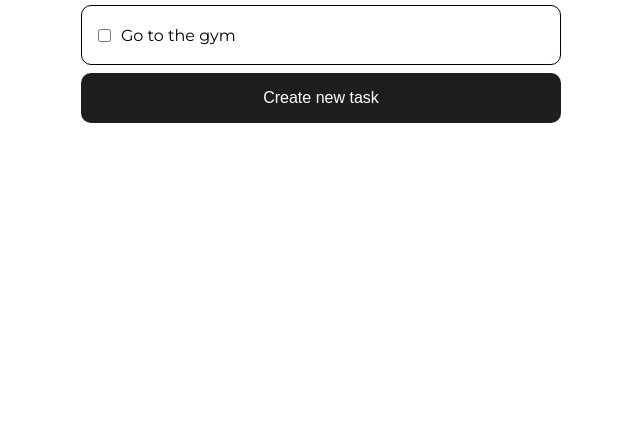
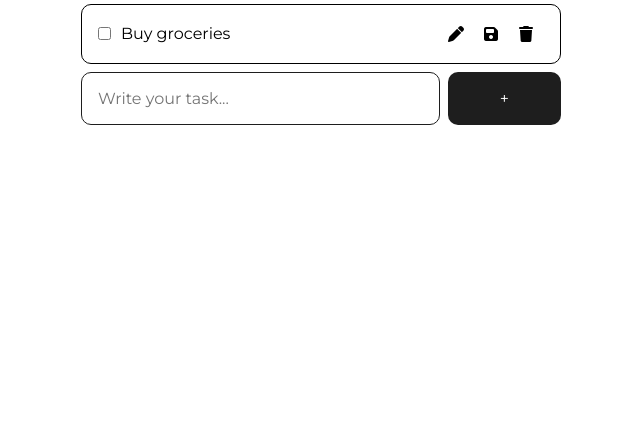
Before and after one commit to DEV-Thiago-Vieira/micro-projects, a plain HTML site: page March/Day 14/index.html in a window 1280 px wide. Shown: the part 365-800 px from the top of the page, without its empty margins (319-959 px from the left). Drawn offline with Linux system fonts and the light colour scheme.

Commit message:
action items added

```diff
--- a/March/Day 14/index.html
+++ b/March/Day 14/index.html
@@ -11,12 +11,37 @@
       <h1>To Do List</h1>
       <em>A simple to do list developed with HTML, CSS, and JavaScript</em>
       <div class="list">
-        <label class="option">
-          <input type="checkbox" name="1" id="1" value="1" />
-          <span>Go to the gym</span>
-        </label>
-        <button class="new-task">Create new task</button>
+        <div class="option">
+          <label class="check">
+            <input type="checkbox" name="0" id="0" value="0" />
+            <span>Buy groceries</span>
+          </label>
+          <div class="icons">
+            <span class="icon"
+              ><i title="Edit" class="fa-solid fa-pen"></i
+            ></span>
+            <span class="icon"
+              ><i title="Save" class="fa-solid fa-floppy-disk"></i
+            ></span>
+            <span class="icon"
+              ><i title="Delete" class="fa-solid fa-trash"></i
+            ></span>
+          </div>
+        </div>
+        <form class="new-task-form">
+          <input
+            type="text"
+            placeholder="Write your task..."
+            class="new-task-input"
+            required
+          />
+          <button class="confirm-task">+</button>
+        </form>
       </div>
     </main>
   </body>
+  <script
+    src="https://kit.fontawesome.com/afda6c43b4.js"
+    crossorigin="anonymous"
+  ></script>
 </html>
--- a/March/Day 14/style.css
+++ b/March/Day 14/style.css
@@ -4,6 +4,7 @@
     margin: 0;
     padding: 0;
     box-sizing: border-box;
+    font-family: 'Montserrat', sans-serif;
 }
 
 html, body {
@@ -33,7 +34,8 @@ main {
     width: 80%;
 }
 
-.option {
+
+.check {
     display: flex;
     padding: 1em;
     gap: 10px;
@@ -50,9 +52,25 @@ main {
     background-color: rgba(0, 0, 0, 0.1);
 }
 
-.new-task {
+.new-task-form {
+    display: flex;
+    gap: 0.5em;
+}
+
+.new-task-input {
     padding: 1em;;
     width: 100%;
+    border-radius: 10px;
+    border: none;
+    border: 1px solid #1e1e1e;
+    color: rgb(0, 0, 0);
+    font-size: 1em;
+}
+
+.confirm-task {
+    padding: 1em;
+    font-size: 2em;
+    width: 30%;
     border-radius: 10px;
     border: none;
     background-color: #1e1e1e;
@@ -61,3 +79,34 @@ main {
     cursor: pointer;
     transition: all 0.2s ease;
 }
+
+.option {
+    position: relative;
+}
+
+.icons {
+    position: absolute;
+    top: 0;
+    right: 0;
+    padding: 0 20px;
+    height: 60px;
+    display: flex;
+    align-items: center;
+    gap: 5px;
+    margin-left: auto;
+}
+
+.icon {
+    display: grid;
+    place-items: center;
+    height: 30px;
+    width: 30px;
+    border-radius: 50%;
+    background-color: transparent;
+    cursor: pointer;
+    transition: all 0.2s ease;
+}
+
+.icon:hover {
+    background-color: #1e1e1e2a;
+}
```
